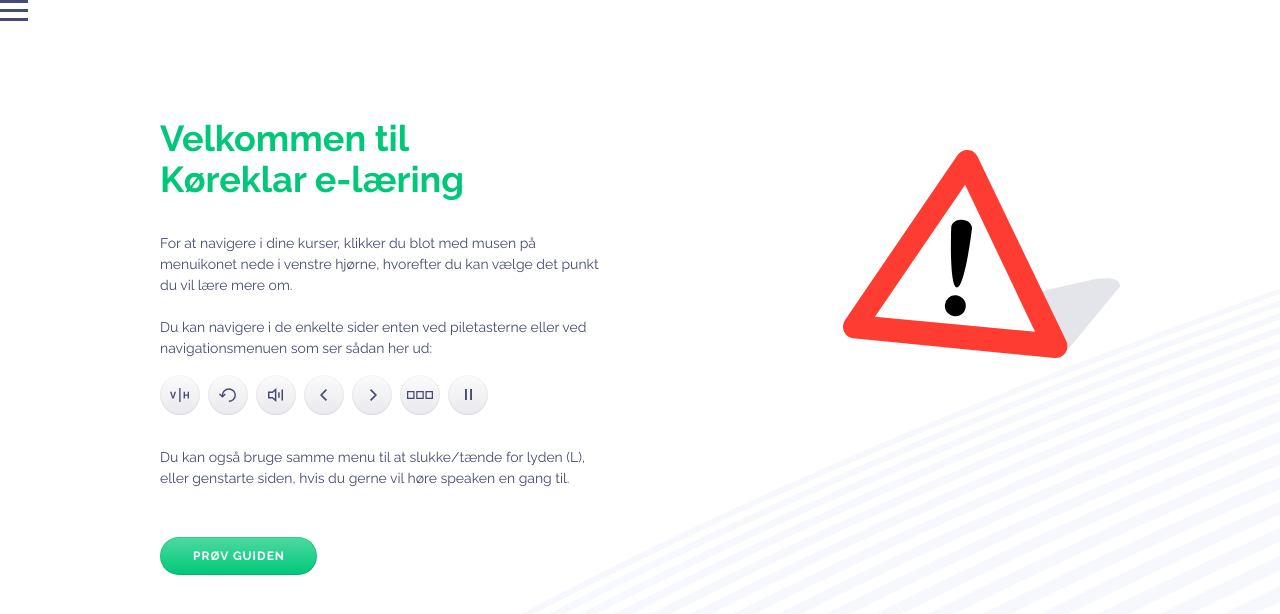
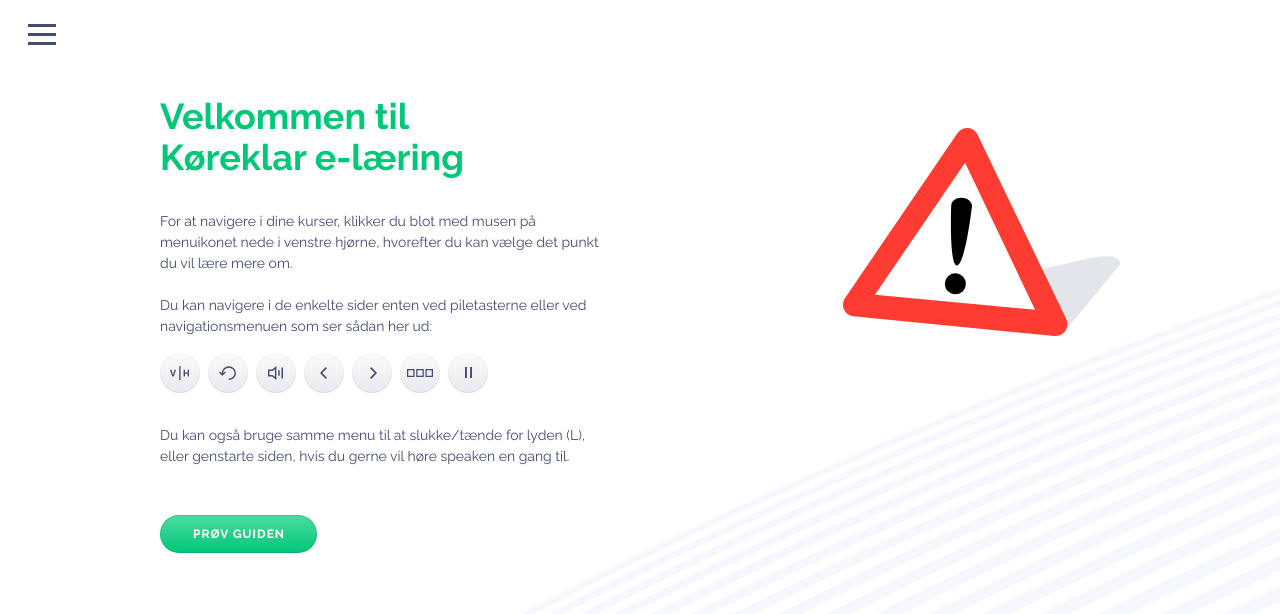
Before and after one commit to Refrase/koreklar_prototypes, a website: page index.html in a window 1280 px wide. Drawn offline with Linux system fonts and the light colour scheme.

Commit message:
Added new nav to frontpage (without avatar)

```diff
--- a/index.html
+++ b/index.html
@@ -10,10 +10,12 @@
   </head>
   <body class="background-pattern">
 
-    <div class="burger">
-      <span></span>
-      <span></span>
-      <span></span>
+    <div class="nav">
+      <div id="burger" class="burger">
+        <span></span>
+        <span></span>
+        <span></span>
+      </div>
     </div>
 
     <div class="gridBlock gridBlock-columns-12">
```
